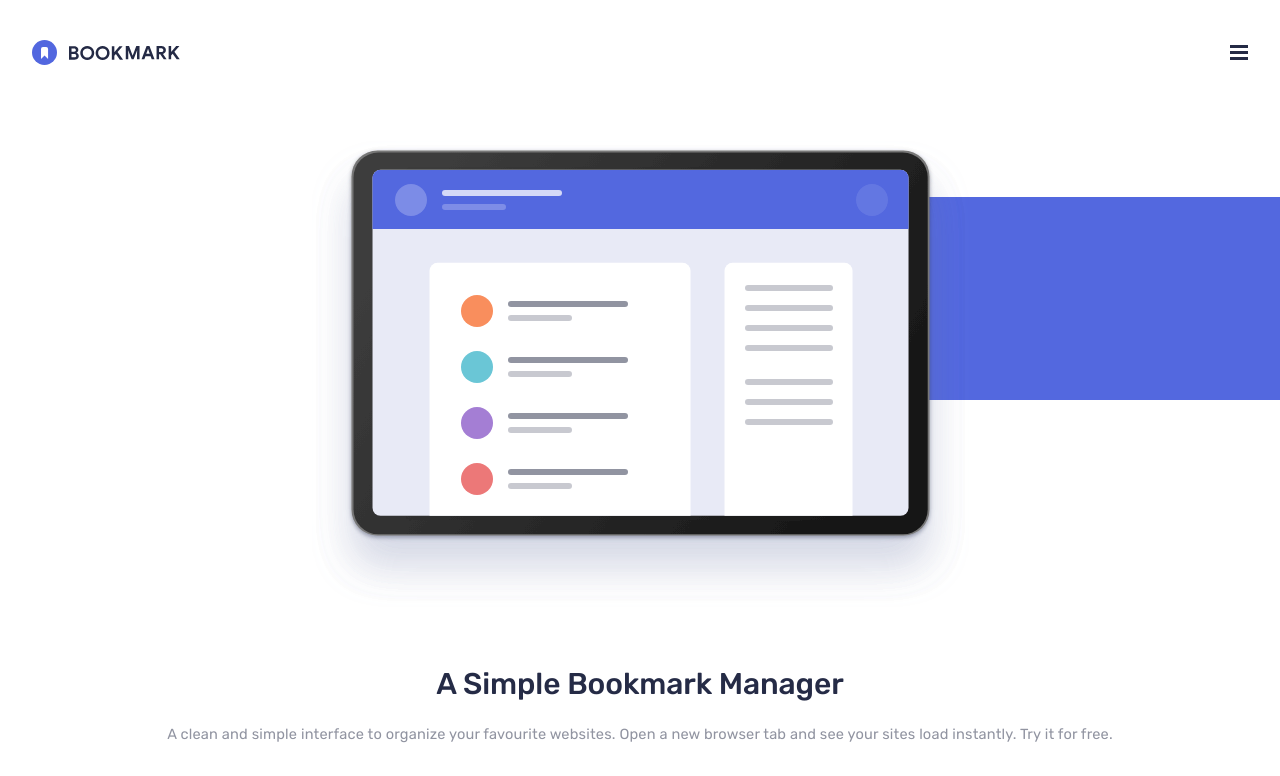
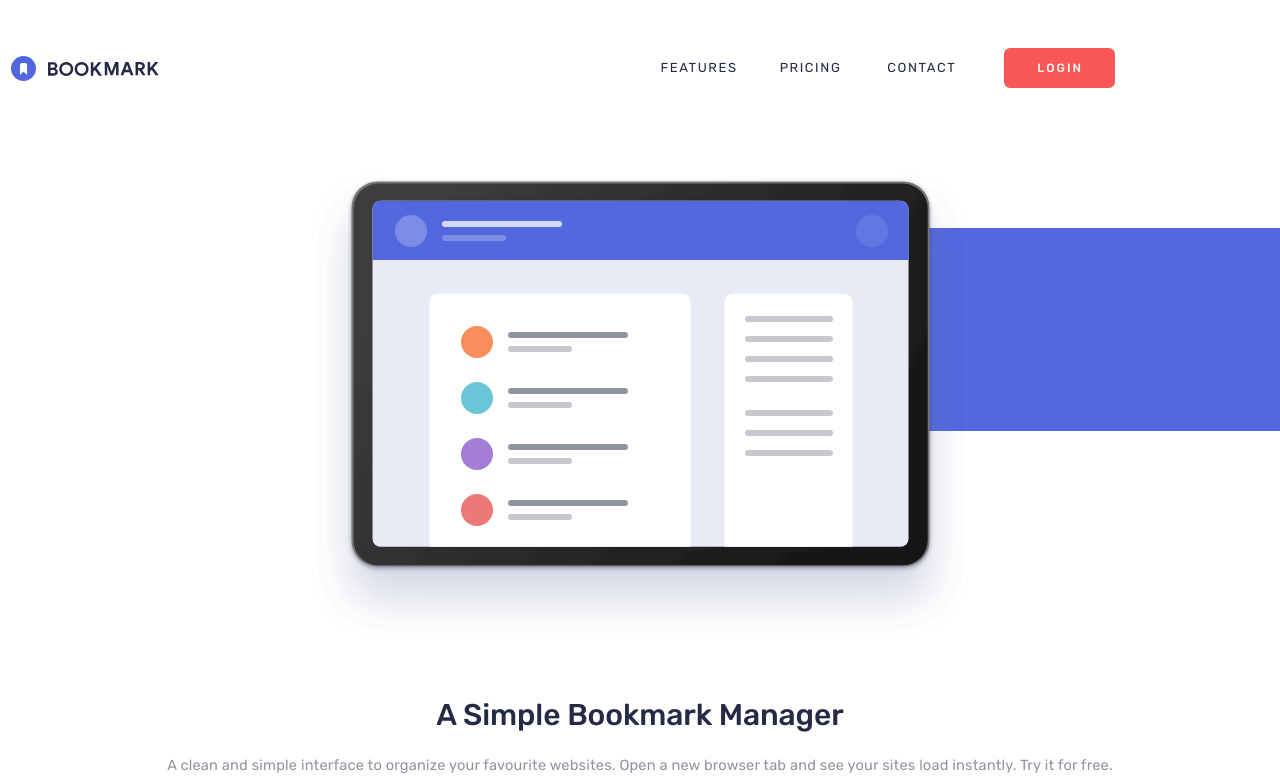
Before and after one commit to pawelpiotrowski38/bookmark-landing-page, a React (Vite) app: page / in a window 1280 px wide. Shown: the top 776 px of the page. Built offline with nearby package versions, Linux system fonts and the light colour scheme.

Commit message:
Add styles for desktop header

```diff
--- a/src/components/ui/hamburgerButton.scss
+++ b/src/components/ui/hamburgerButton.scss
@@ -6,3 +6,9 @@
         cursor: pointer;
     }
 }
+
+@media screen and (min-width: 60em) {
+    .hamburger-button {
+        display: none;
+    }
+}
--- a/src/components/ui/header.scss
+++ b/src/components/ui/header.scss
@@ -2,6 +2,8 @@
     display: flex;
     justify-content: space-between;
     align-items: center;
+    width: 100%;
+    max-width: 1120px;
     padding: 2.5rem 2rem;
     padding-right: 1.75rem;
 
@@ -24,3 +26,25 @@
         padding: 3rem 0;
     }
 }
+
+@media screen and (min-width: 60em) {
+    .header {
+
+        &__nav-container {
+            position: static;
+            display: flex;
+            width: auto;
+        }
+
+        &__socials-nav-container {
+            display: none;
+        }
+    }
+}
+
+@media screen and (min-width: 72em) {
+    .header {
+        padding: 3rem 0.6875rem;
+        padding-right: 0.3125rem;
+    }
+}
--- a/src/components/ui/mainNavigation.scss
+++ b/src/components/ui/mainNavigation.scss
@@ -46,3 +46,62 @@
         letter-spacing: 2.75px;
     }
 }
+
+@media screen and (min-width: 60em) {
+    .main-navigation {
+        display: flex;
+        padding: 0;
+
+        &__list {
+            flex-direction: row;
+            margin-right: 2.5rem;
+
+            & >:not(:last-child) {
+                margin-right: 1.875rem;
+            }
+
+            & >:first-child {
+                margin-right: 1.625rem;
+            }
+        }
+
+        &__list-item {
+            padding: 0;
+            border: none;
+            font-size: 0.8125rem;
+            letter-spacing: 1.6px;
+
+            & > a {
+                padding: 0.25rem 0.5rem;
+                color: var(--very-dark-blue);
+                transition: all $transition-time-fast ease-in-out;
+
+                &:hover {
+                    color: var(--soft-red);
+                }
+            }
+        }
+
+        &__login-link-container {
+            padding: 0;
+            border: none;
+        }
+
+        &__login-link {
+            width: auto;
+            padding: 0.5625rem 1.875rem 0.5rem 1.9375rem;
+            border-color: var(--soft-red);
+            background-color: var(--soft-red);
+            color: var(--gray);
+            font-size: 0.75rem;
+            font-weight: 500;
+            letter-spacing: 2px;
+            transition: all $transition-time-fast ease-in-out;
+
+            &:hover {
+                background-color: var(--white);
+                color: var(--soft-red);
+            }
+        }
+    }
+}
```
